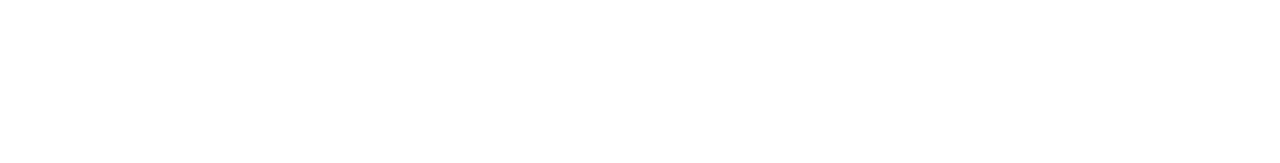
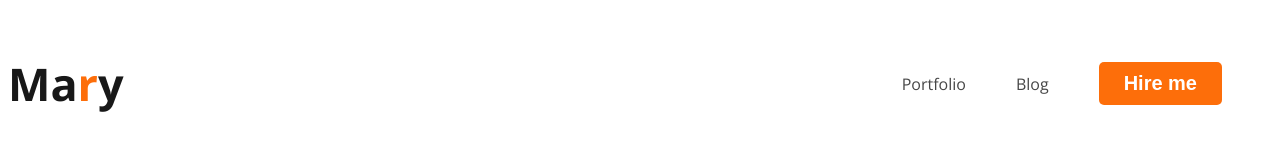
Before and after one commit to rakibalbin46/webdeveloper-portfolio, a plain HTML site: page index.html in a window 1280 px wide. Drawn offline with nearby package versions, Linux system fonts and the light colour scheme.

Commit message:
added nav

```diff
--- a/index.html
+++ b/index.html
@@ -1,19 +1,29 @@
 <!DOCTYPE html>
 <html lang="en">
-<head>
-    <meta charset="UTF-8">
-    <meta name="viewport" content="width=device-width, initial-scale=1.0">
+  <head>
+    <meta charset="UTF-8" />
+    <meta name="viewport" content="width=device-width, initial-scale=1.0" />
     <title>Web Developer Portfolio</title>
-</head>
-<body>
+    <link rel="preconnect" href="https://fonts.googleapis.com" />
+    <link rel="preconnect" href="https://fonts.gstatic.com" crossorigin />
+    <link
+      href="https://fonts.googleapis.com/css2?family=Open+Sans:wght@400;700;800&display=swap"
+      rel="stylesheet"
+    />
+    <link rel="stylesheet" href="styles/portfolio.css" />
+  </head>
+  <body>
     <header>
-
+      <nav>
+        <h3 class="nav-title">Ma<span class="text-primary">r</span>y</h3>
+        <ul>
+          <li><a href="">Portfolio</a></li>
+          <li><a href="">Blog</a></li>
+          <li><button class="btn-primary">Hire me</button></li>
+        </ul>
+      </nav>
     </header>
-    <main>
-
-    </main>
-    <footer>
-
-    </footer>
-</body>
+    <main></main>
+    <footer></footer>
+  </body>
 </html>
--- /dev/null
+++ b/styles/portfolio.css
@@ -0,0 +1,42 @@
+/* common shared styles */
+body {
+  font-family: "Open Sans", sans-serif;
+}
+
+.text-primary {
+  color: #fd6e0a;
+}
+.btn-primary {
+  border-radius: 5px;
+  background-color: #fd6e0a;
+  border: 0px;
+  color: white;
+  font-size: 20px;
+  font-weight: 700;
+  padding: 10px 25px;
+}
+
+/* nav related styles */
+nav {
+  display: flex;
+  align-items: center;
+  justify-content: space-between;
+}
+.nav-title {
+  color: #181818;
+  font-size: 45px;
+  font-weight: 800px;
+}
+
+nav > ul {
+  display: flex;
+  align-items: center;
+}
+nav li {
+  list-style: none;
+  margin-right: 50px;
+}
+nav a {
+  text-decoration: none;
+  color: #474747;
+}
```
